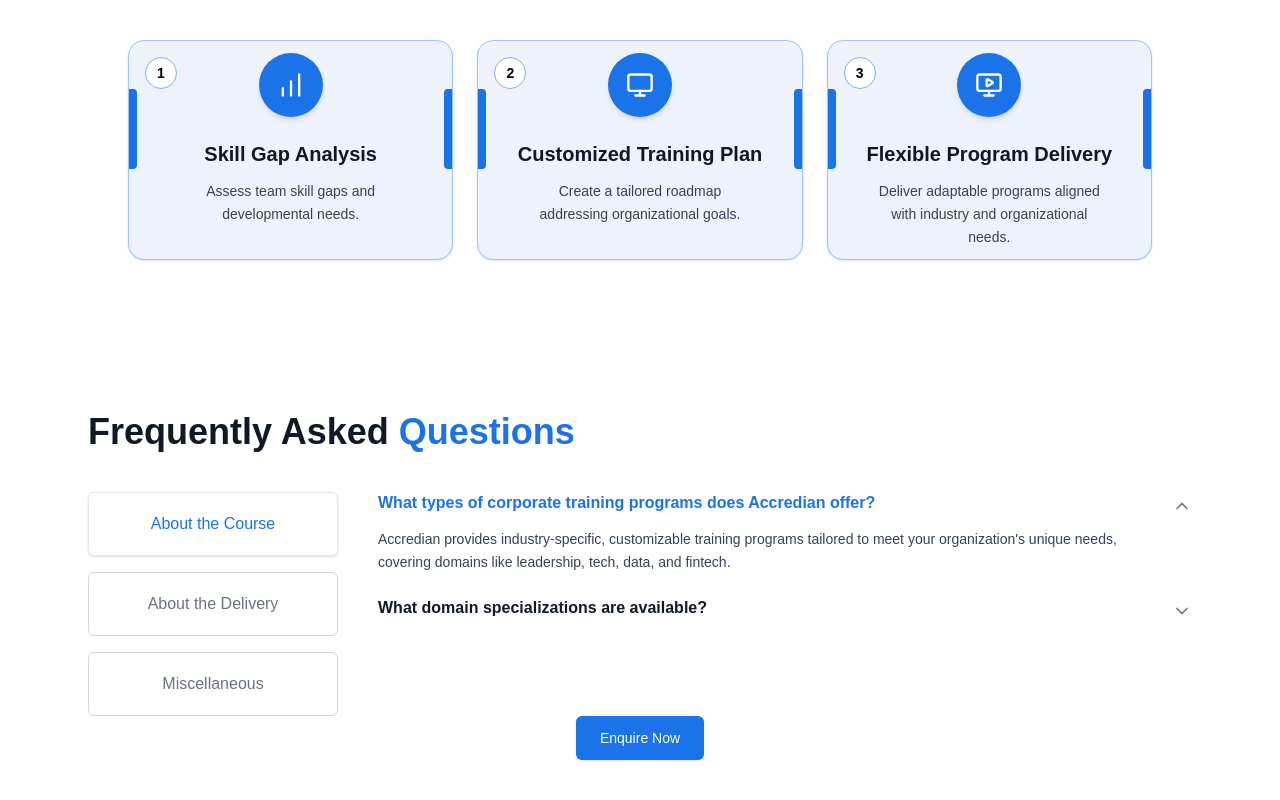
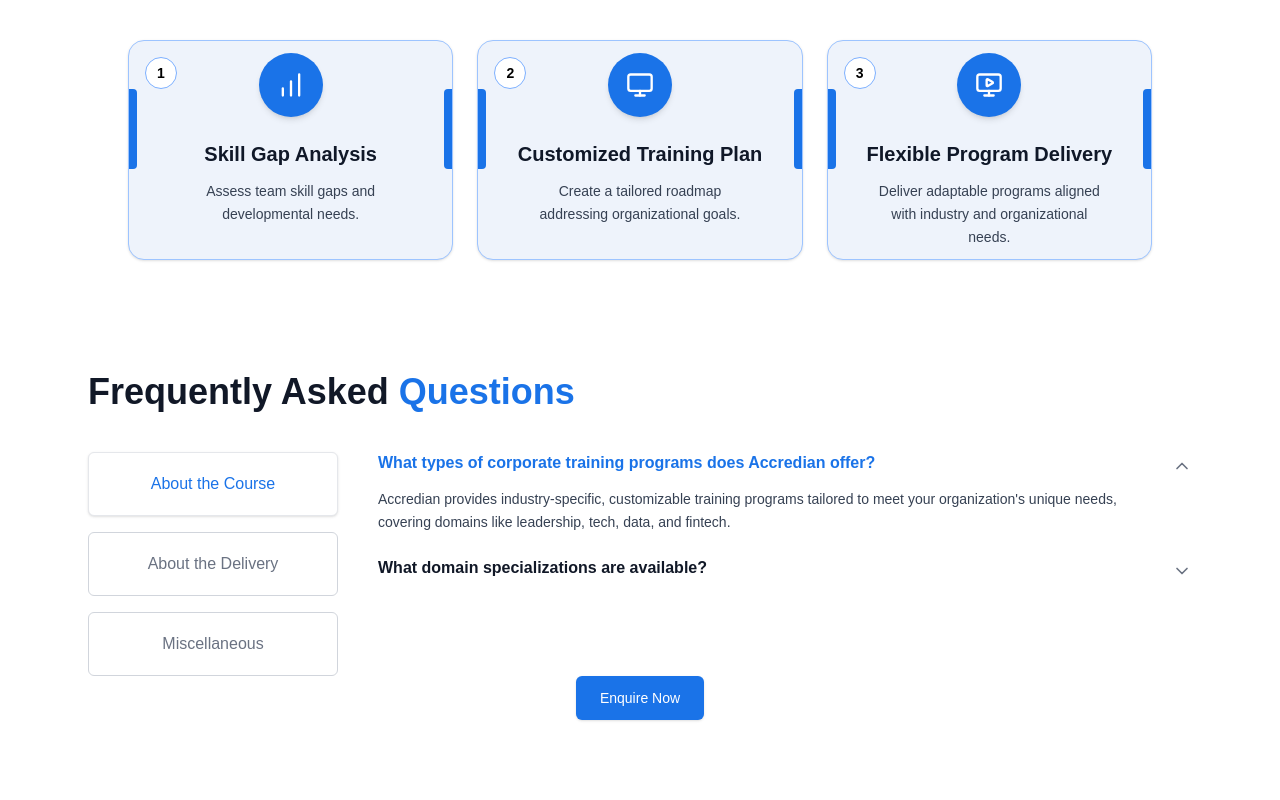
Before and after one commit to PrathameshPowar-dan/Accredian, a Next.js app: page / in a window 1280 px wide. Shown: the part 4322-5122 px from the top of the page. Built offline with nearby package versions, Linux system fonts and the light colour scheme.

Commit message:
style(faq): reduce top margin for improved layout spacing
Adjust margins from mt-14 md:mt-20 to mt-4 md:mt-10 in the FAQ section to optimize vertical spacing on the home page.

```diff
--- a/app/(home)/_components/FAQ.tsx
+++ b/app/(home)/_components/FAQ.tsx
@@ -53,7 +53,7 @@ export default function FAQSection() {
     return (
         <section
             id="faqs"
-            className="w-full max-w-6xl mx-auto px-4 sm:px-6 mt-14 md:mt-20"
+            className="w-full max-w-6xl mx-auto px-4 sm:px-6 mt-4 md:mt-10"
         >
             {/* Heading */}
             <div className="mb-8 md:mb-10 text-center md:text-left">
```
